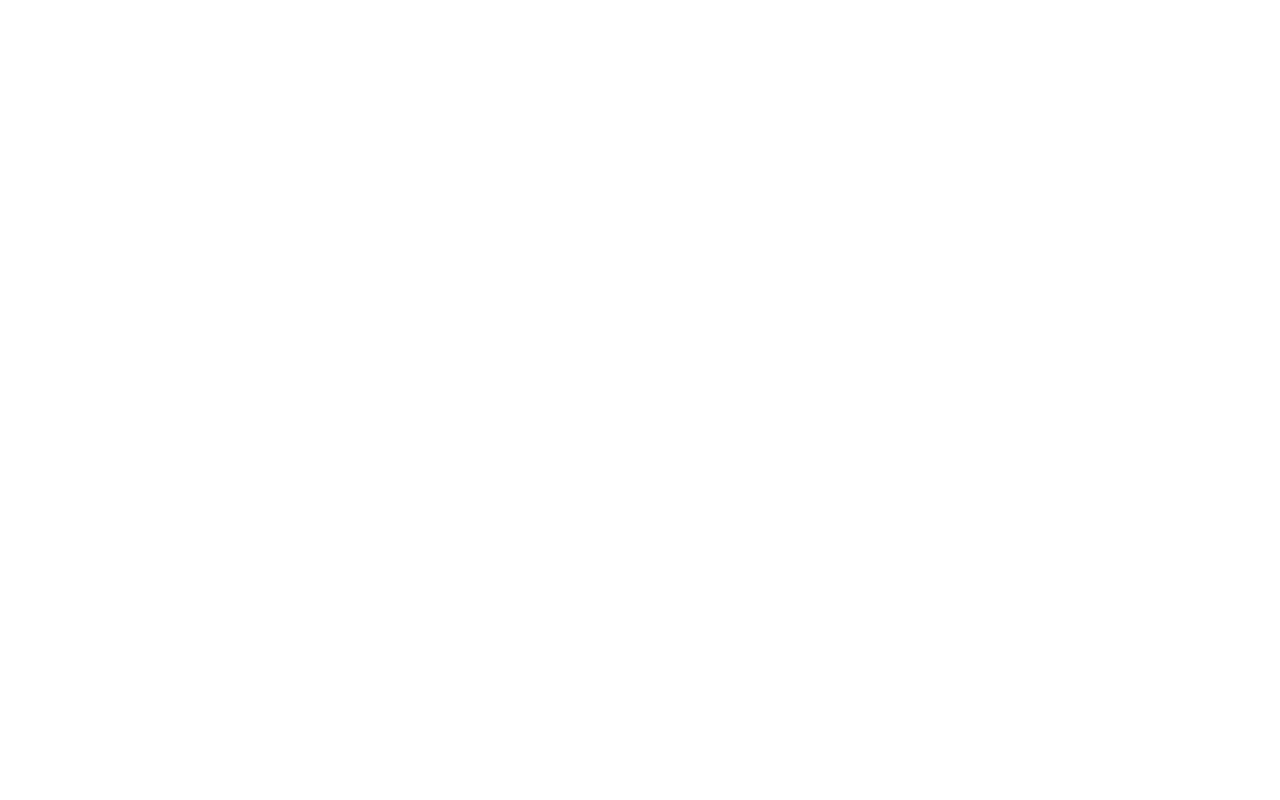
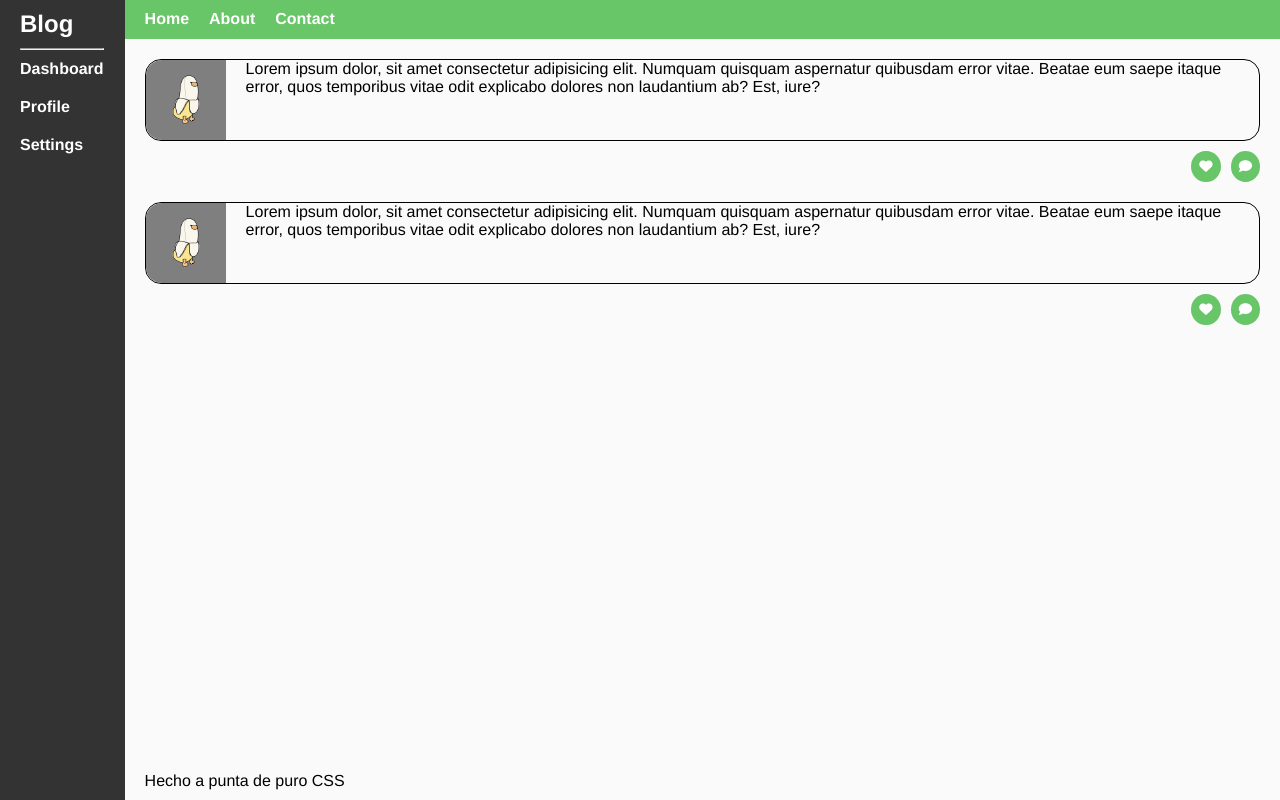
Before and after one commit to Angi-1401/lexpin-pwia-02, a plain HTML site: page 02-css/flex/flex.html in a window 1280 px wide. Drawn offline with Linux system fonts and the light colour scheme.

Commit message:
add lesson 02: CSS (Part 2)

```diff
--- a/02-css/flex/flex.html
+++ b/02-css/flex/flex.html
@@ -1,11 +1,181 @@
-<!DOCTYPE html>
+<!doctype html>
 <html lang="en">
-<head>
-  <meta charset="UTF-8">
-  <meta name="viewport" content="width=device-width, initial-scale=1.0">
-  <title>CSS Display: Flex</title>
-</head>
-<body>
+  <head>
+    <meta charset="UTF-8" />
+    <meta name="viewport" content="width=device-width, initial-scale=1.0" />
+    <title>Flexbox</title>
+    <script src="https://kit.fontawesome.com/c640c833fe.js" crossorigin="anonymous"></script>
+  </head>
+  <style>
+    * {
+      margin: 0;
+      padding: 0;
+      box-sizing: border-box;
+    }
 
-</body>
+    body {
+      background-color: #fafafa;
+      font-family: Helvetica, sans-serif;
+      min-height: 100vh;
+    }
+
+    aside {
+      background-color: #333;
+      border-right: 1px solid #333;
+      color: white;
+      height: 100vh;
+    }
+
+    header {
+      background-color: #68c568;
+      border-bottom: 1px solid #68c568;
+    }
+
+    a {
+      color: white;
+      font-weight: bold;
+      text-decoration: none;
+    }
+
+    a:hover {
+      text-decoration: underline;
+    }
+
+    img {
+      border-top-left-radius: 1rem;
+      border-bottom-left-radius: 1rem;
+      width: 80px;
+      height: 100%;
+    }
+
+    .flex {
+      display: flex;
+    }
+
+    .flex-col {
+      flex-direction: column;
+    }
+
+    .justify-end {
+      justify-content: end;
+    }
+
+    .gap-10 {
+      gap: 10px;
+    }
+
+    .gap-20 {
+      gap: 20px;
+    }
+
+    .h-full {
+      height: 100%;
+    }
+
+    .w-full {
+      width: 100%;
+    }
+
+    .px-20 {
+      padding-left: 20px;
+      padding-right: 20px;
+    }
+
+    .py-10 {
+      padding-top: 10px;
+      padding-bottom: 10px;
+    }
+
+    .py-20 {
+      padding-top: 20px;
+      padding-bottom: 20px;
+    }
+
+    .hr {
+      margin: 10px 0;
+    }
+
+    .container {
+      border: 1px solid black;
+      border-radius: 1rem;
+    }
+
+    .btn {
+      background-color: #68c568;
+      border: none;
+      border-radius: 50%;
+      color: white;
+      padding: 0.5rem;
+    }
+
+    .btn:hover {
+      background-color: #59a659;
+      cursor: pointer;
+    }
+  </style>
+  <body>
+    <div class="flex">
+      <aside class="px-20 py-10">
+        <h1>Blog</h1>
+        <hr class="hr" />
+        <nav class="flex flex-col gap-20">
+          <a href="#">Dashboard</a>
+          <a href="#">Profile</a>
+          <a href="#">Settings</a>
+        </nav>
+      </aside>
+      <div class="w-full flex flex-col">
+        <header class="px-20 py-10 flex gap-20">
+          <nav class="flex gap-20">
+            <a href="#">Home</a>
+            <a href="#">About</a>
+            <a href="#">Contact</a>
+          </nav>
+        </header>
+        <main class="h-full px-20 py-20 flex flex-col gap-20">
+          <section class="flex flex-col gap-10">
+            <div class="container flex gap-20">
+              <img src="./img/patonana.png" alt="One patonana" />
+              <p>
+                Lorem ipsum dolor, sit amet consectetur adipisicing elit.
+                Numquam quisquam aspernatur quibusdam error vitae. Beatae eum
+                saepe itaque error, quos temporibus vitae odit explicabo dolores
+                non laudantium ab? Est, iure?
+              </p>
+            </div>
+            <div class="flex justify-end gap-10">
+              <button class="btn">
+                <i class="fa-solid fa-heart"></i>
+              </button>
+              <button class="btn">
+                <i class="fa-solid fa-comment"></i>
+              </button>
+            </div>
+          </section>
+           <section class="flex flex-col gap-10">
+            <div class="container flex gap-20">
+              <img src="./img/patonana.png" alt="One patonana" />
+              <p>
+                Lorem ipsum dolor, sit amet consectetur adipisicing elit.
+                Numquam quisquam aspernatur quibusdam error vitae. Beatae eum
+                saepe itaque error, quos temporibus vitae odit explicabo dolores
+                non laudantium ab? Est, iure?
+              </p>
+            </div>
+            <div class="flex justify-end gap-10">
+              <button class="btn">
+                <i class="fa-solid fa-heart"></i>
+              </button>
+              <button class="btn">
+                <i class="fa-solid fa-comment"></i>
+              </button>
+            </div>
+          </section>
+        </main>
+        <footer class="px-20 py-10 flex">
+          <p>Hecho a punta de puro CSS</p>
+        </footer>
+      </div>
+    </div>
+  </body>
 </html>
--- a/02-css/styles.css
+++ b/02-css/styles.css
@@ -67,3 +67,45 @@
   color: white;
   cursor: pointer;
 }
+
+.square {
+  width: 5rem;
+  height: 5rem;
+  background-color: lightgray;
+  border: 1px solid black;
+}
+
+.hidden {
+  display: none;
+}
+
+.flex {
+  display: flex;
+  gap: 1rem;
+  border: 1px solid black;
+  padding: 0.25rem;
+}
+
+.flex-col {
+  flex-direction: column;
+}
+
+.justify-content {
+  justify-content: center;
+}
+
+.align-items {
+  align-items: center;
+}
+
+.flex-4 {
+  flex: 4;
+}
+
+.flex-2 {
+  flex: 2;
+}
+
+.flex-1 {
+  flex: 1;
+}
```
Also changed, not shown: 02-css/index.html (+98 -33 lines), 02-css/flex/img/patonana.png (added).
